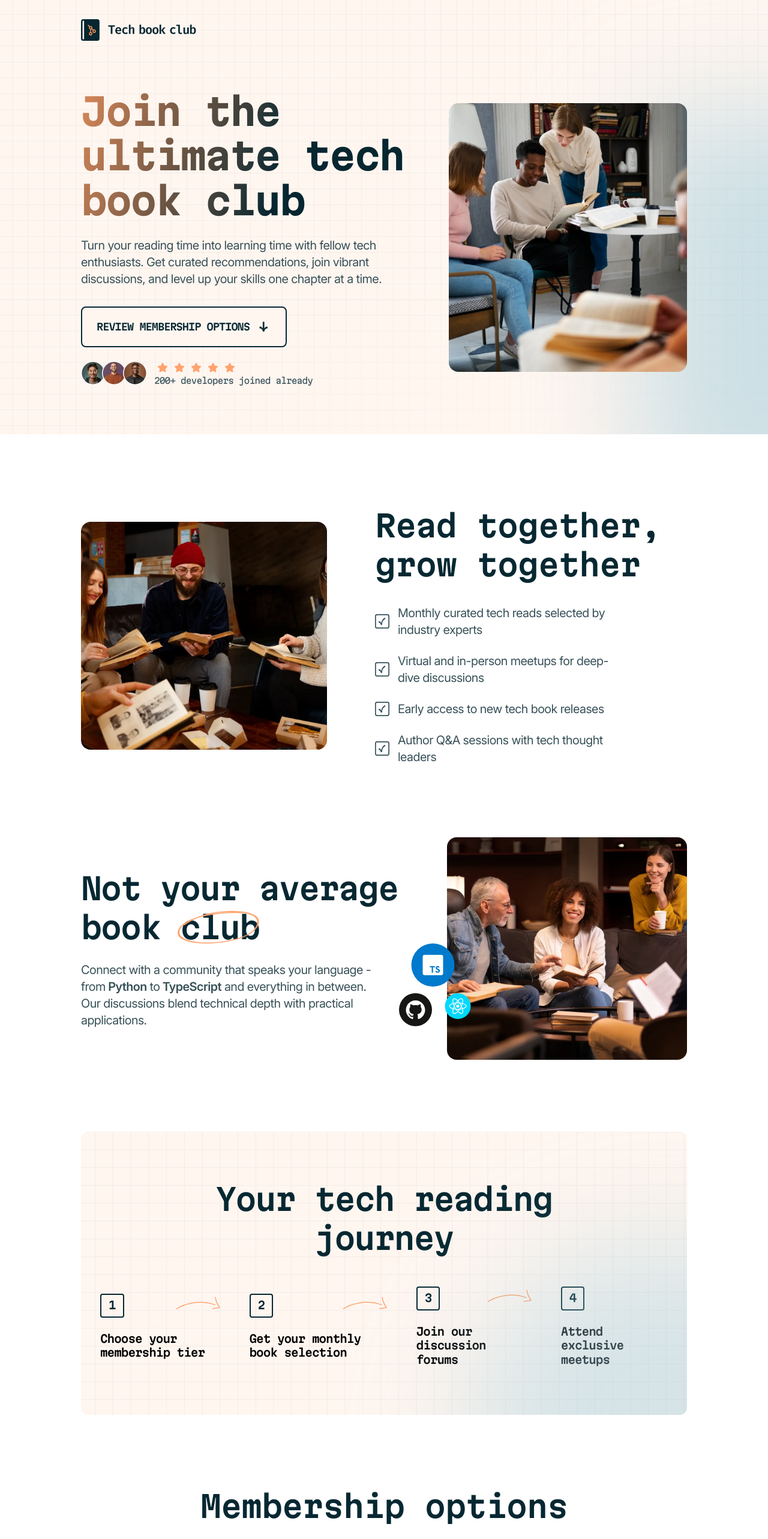
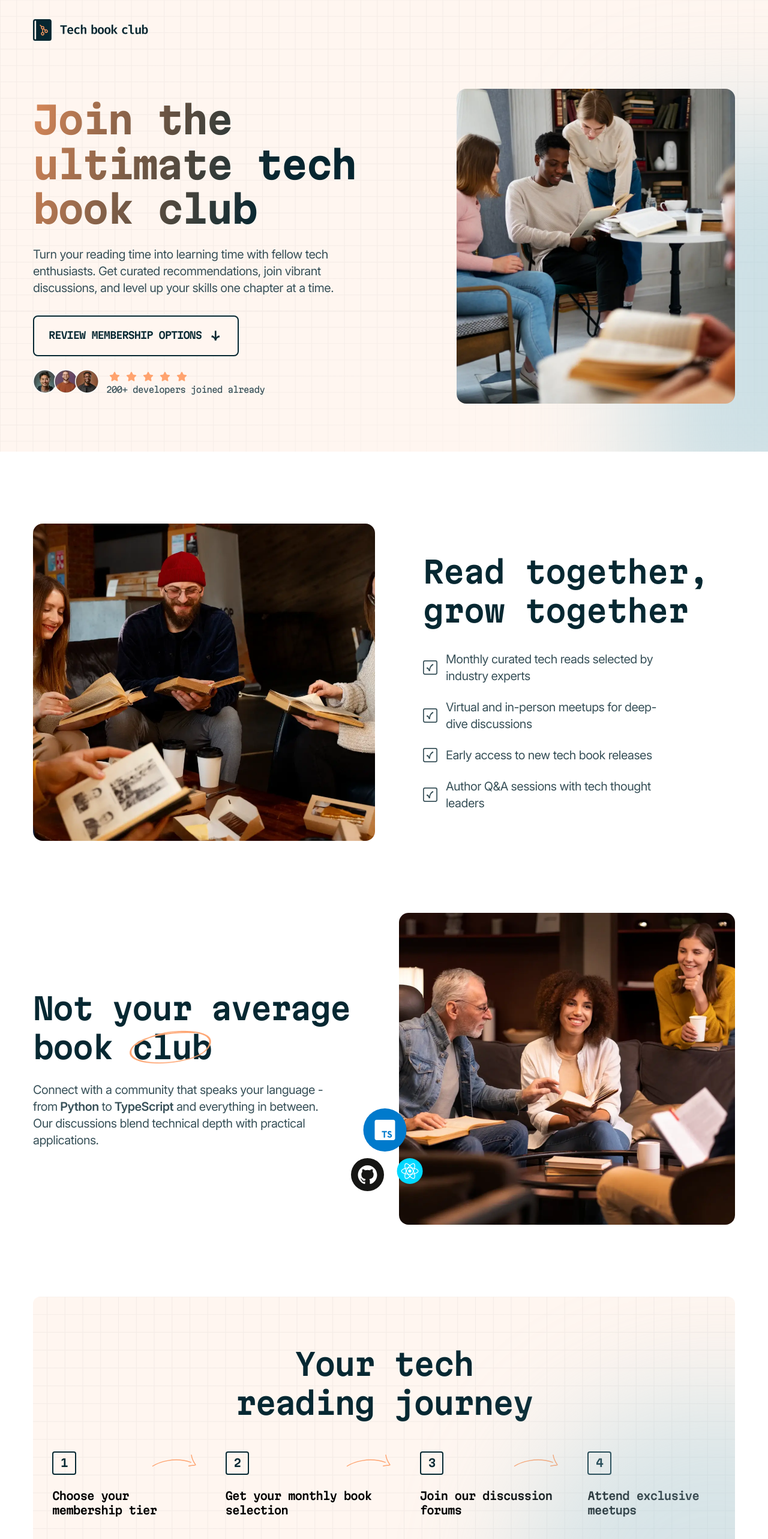
Before and after one commit to Cruse180795/Tech-Book-club-Landing-Page, a React (Vite) app: page / in a window 1280 px wide. Shown: the top 2566 px of the page at 60% size. Built offline with nearby package versions, Linux system fonts and the light colour scheme.

Commit message:
fix: corrected id naming convention, fixed sections width for all sections on desktop.

```diff
--- a/src/components/sections/Footer.tsx
+++ b/src/components/sections/Footer.tsx
@@ -12,10 +12,9 @@ export default function Footer() {
   };
 
   return (
-    <footer
-      className="px-4 pt-12 space-y-16 rounded-t-2xl bg-neutral-900 md:px-8 md:pt-16 lg:px-33.75"
-      id="footer"
-    >
+    <footer className="rounded-t-2xl bg-neutral-900 " id="Footer">
+      {/**wrapper */}
+      <div className="space-y-16 px-4 pt-12 md:px-8 md:pt-16 lg:px-0 lg:max-w-292.5 container mx-auto">
         {/** Top of footer */}
         <div className="space-y-10 lg:max-w-187.5 lg:mx-auto">
           <h2 className="font-semibold font-martian text-34 leading-130 tracking-tight-3 text-center text-neutral-100 md:text-50">
@@ -73,6 +72,7 @@ export default function Footer() {
             </div>
           </div>
         </div>
+      </div>
     </footer>
   );
 }
--- a/src/components/sections/Hero.tsx
+++ b/src/components/sections/Hero.tsx
@@ -13,12 +13,9 @@ export default function Hero() {
   };
 
   return (
-    <header
-      className="px-4 pt-6 pb-20  bg-light-salmon-50 md:px-8 md:pt-8 lg:px-33.75  relative overflow-hidden "
-      id="hero"
-    >
-      {/** Larger screen wrapper */}
-      <div className="container mx-auto space-y-12 lg:space-y-20">
+    <header className=" bg-light-salmon-50 relative overflow-hidden" id="Hero">
+      {/**  wrapper */}
+      <div className="px-4 pt-6 pb-20 container mx-auto space-y-12 md:px-8 md:pt-8 lg:space-y-20 lg:px-0 lg:max-w-292.5 ">
         {/** Glow effect */}
         <div
           aria-hidden="true"
--- a/src/components/sections/MembershipOptions.tsx
+++ b/src/components/sections/MembershipOptions.tsx
@@ -6,7 +6,7 @@ import MembershipCardButton from "../ui/MembershipCardButton";
 export default function MembershipOptions() {
   return (
     <section
-      className="px-4 space-y-6 md:space-y-10 lg:space-y-16 md:px-8 lg:px-58.75 container mx-auto"
+      className="px-4 space-y-6 md:space-y-10 lg:space-y-16 md:px-8 lg:px-0 lg:max-w-242.5 container mx-auto"
       id="MembershipOptions"
     >
       {/** Stacked on mobile, wraps on tablet, in a row on desktop */}
--- a/src/components/sections/NotYourAverageBookClub.tsx
+++ b/src/components/sections/NotYourAverageBookClub.tsx
@@ -6,7 +6,7 @@ import TechLogos from "../../assets/images/logos-tech.svg";
 
 export default function NotYourAverageBookClub() {
   return (
-    <section className="px-4 md:px-8 lg:px-33.75 container mx-auto space-y-10 lg:flex lg:space-y-0 lg:items-center lg:gap-x-20">
+    <section className="px-4 md:px-8 lg:px-0 lg:max-w-292.5 container mx-auto space-y-10 lg:flex lg:space-y-0 lg:items-center lg:gap-x-20">
       {/** Left Hand Desktop Column */}
       <div className="space-y-6 lg:max-w-132.5">
         <h2 className="text-neutral-900 font-martian font-semibold text-34 leading-130 tracking-tight-3 md:text-50 md:pr-10 lg:pr-0 relative">
--- a/src/components/sections/ReadTogether.tsx
+++ b/src/components/sections/ReadTogether.tsx
@@ -6,7 +6,7 @@ import CheckedBoxIcon from "../icons/CheckedBoxIcon";
 
 export default function ReadTogether() {
   return (
-    <section className="px-4 space-y-10 md:px-8 lg:flex lg:items-center lg:gap-x-20 lg:space-y-0 lg:px-33.75 container mx-auto">
+    <section className="px-4 space-y-10 md:px-8 lg:flex lg:items-center lg:gap-x-20 lg:space-y-0 lg:px-0 lg:max-w-292.5 container mx-auto">
       {/** On desktop right hand column - stacked on mobile, tablet & desktop */}
       <div className="space-y-6 md:space-y-8.5 lg:order-2">
         <h2 className="text-neutral-900 font-martian font-semibold text-34 leading-130 tracking-tight-2 md:text-50 md:text-balance lg:text-pretty">
--- a/src/components/sections/ReadingJourney.tsx
+++ b/src/components/sections/ReadingJourney.tsx
@@ -2,7 +2,7 @@ import ReadingJourneyFeatures from "../ui/ReadingJourneyFeatures";
 
 export default function ReadingJourney() {
   return (
-    <section className="px-4 md:px-8 lg:px-33.75 container mx-auto">
+    <section className="px-4 md:px-8 lg:px-0 lg:max-w-292.5 container mx-auto">
       {/** Inner section space within the background image */}
       <div
         className="py-16 px-4 bg-light-salmon-50 rounded-xl md:px-8 md:py-20 relative overflow-hidden"
@@ -15,7 +15,7 @@ export default function ReadingJourney() {
         ></div>
 
         <div className="space-y-8 md:space-y-12">
-          <h2 className="text-34 leading-130 tracking-tight-3 font-semibold font-martian text-neutral-900 md:text-50 lg:max-w-xl lg:mx-auto lg:text-center">
+          <h2 className="text-34 leading-130 tracking-tight-3 font-semibold font-martian text-neutral-900 md:text-50 lg:max-w-lg lg:mx-auto lg:text-center">
             Your tech reading journey
           </h2>
 
--- a/src/components/sections/Testimonial.tsx
+++ b/src/components/sections/Testimonial.tsx
@@ -2,7 +2,7 @@ import StarIcon from "../icons/StarIcon";
 
 export default function Testimonial() {
   return (
-    <section className="px-4 space-y-8 md:px-8 lg:px-58.75 container mx-auto">
+    <section className="px-4 space-y-8 md:px-8 lg:px-0 lg:max-w-242.5 container mx-auto">
       {/** Stars */}
       <div className="flex items-center gap-x-1.5 lg:justify-center">
         {[...Array(5)].map((_, i) => (
--- a/src/index.css
+++ b/src/index.css
@@ -61,13 +61,13 @@ blockquote p::after {
     content: "\0022";
 }
 
-#hero {
+#Hero {
     background-image: url("assets/images/pattern-light-bg.svg");
     background-size: cover;
     background-position: center;
 }
 
-#hero h1 {
+#Hero h1 {
     background-image: linear-gradient(107deg, #ff9a60 -11.37%, #062630 61.84%);
 }
 
@@ -79,7 +79,7 @@ blockquote p::after {
     scroll-margin-top: 20px;
 }
 
-#footer {
+#Footer {
     background-image: url("assets/images/pattern-dark-bg.svg");
 }
 
```
Lines whose indentation alone changed are shown as unchanged.
